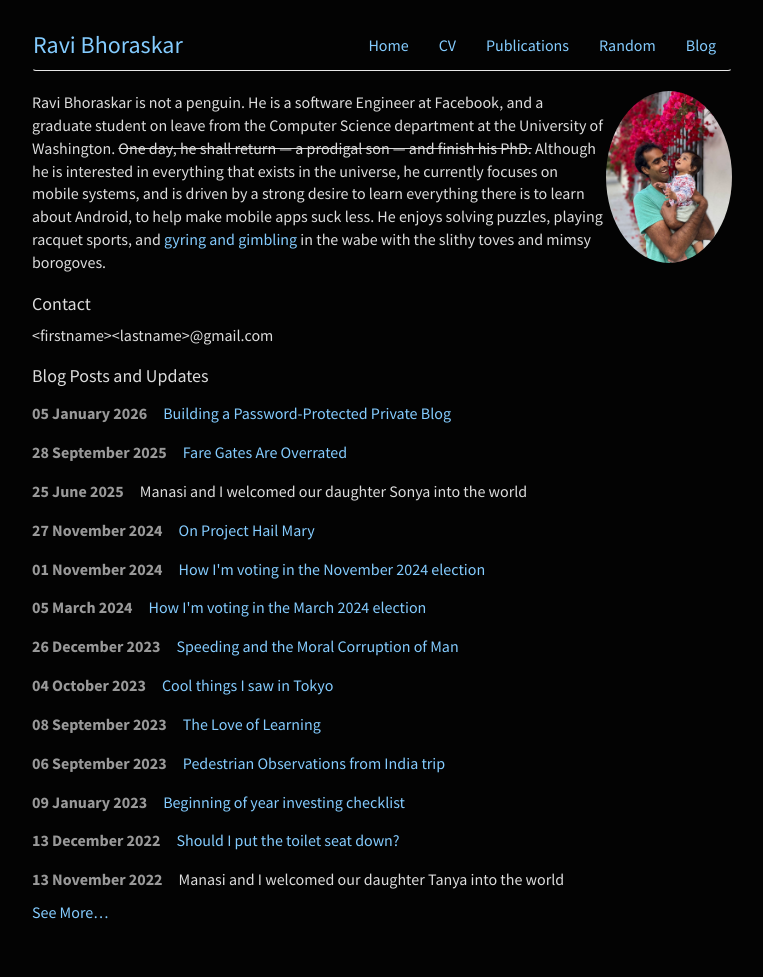
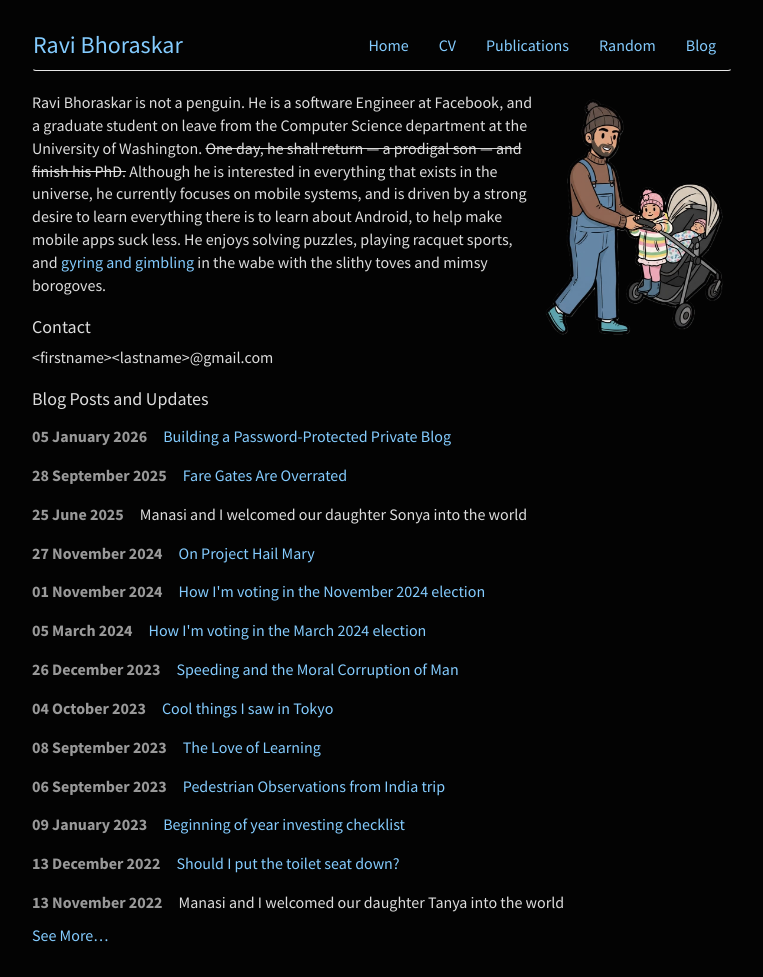
Before and after one commit to ravibhoraskar/ravibhoraskar.github.io, a Jekyll site: the page built from index.html, in a window 1280 px wide. Shown: the whole page, without its empty margins (258-1021 px from the left). Built offline with Jekyll 4.4.1, drawn with Linux system fonts in a browser that asks for light colours; before the commit the page ends 954 px from its top, so only the background shows below that.

Commit message:
Change image

```diff
--- a/index.html
+++ b/index.html
@@ -5,7 +5,7 @@ notitle: true
 ---
 
 <div class="span4 clearfix">
-  <img class="pull-right img-circle" src="img/ravi.jpg" width=18%/>
+  <img class="pull-right" src="img/ravi.png" width=28%/>
   <div class="paragraph">
     Ravi Bhoraskar is not a penguin. He is a software Engineer at Facebook, and a graduate
     student on leave from the Computer Science
```
Also changed, not shown: img/ravi.png (added).
